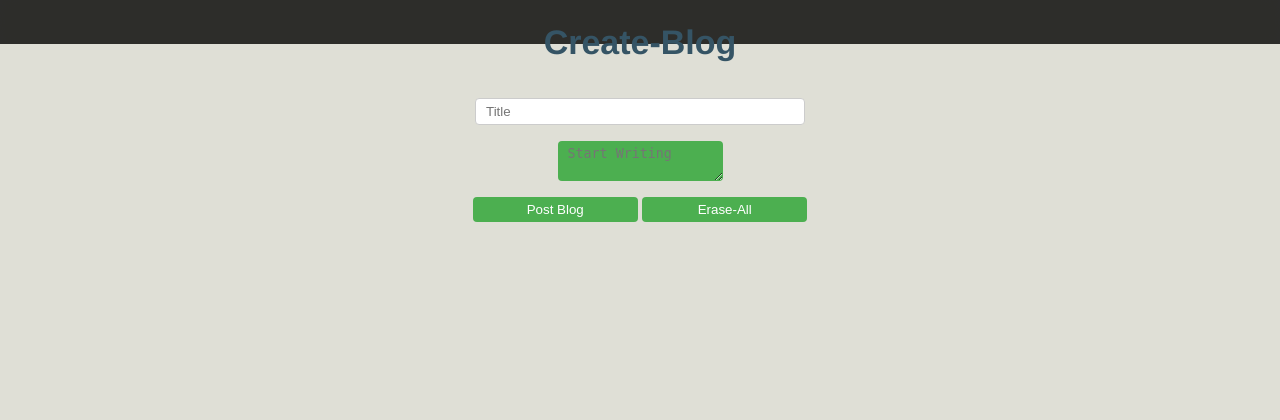
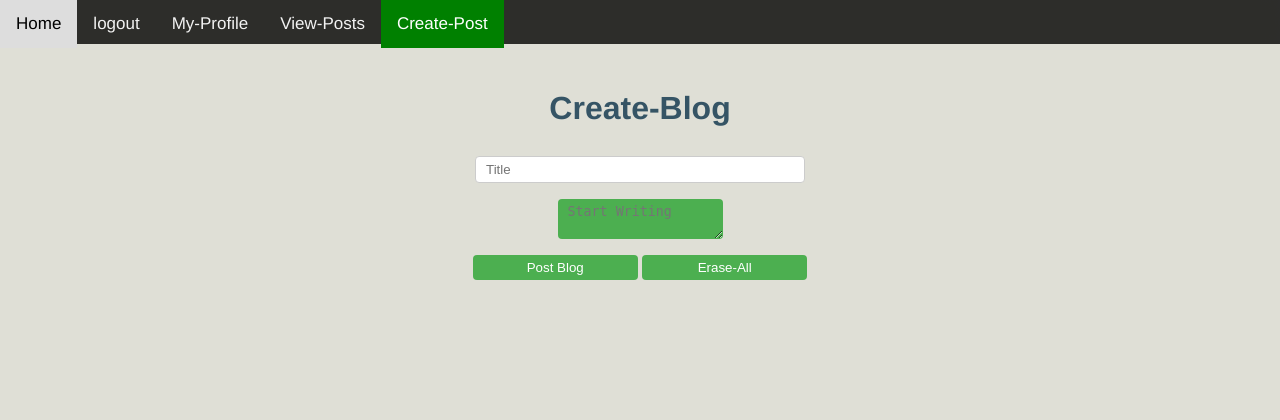
Before and after one commit to kharsala/Khan_Aziz_Assignment2, a PHP site: page /flarb/post.php in a window 1280 px wide. Shown: the top 420 px of the page. Run offline with PHP 8.4, Linux system fonts and the light colour scheme; the visitor is signed in with stand-in values (Sample User, id 1).

Commit message:
updated the navigation on the application

```diff
--- a/app.css
+++ b/app.css
@@ -185,3 +185,27 @@ img{
    border: 3px solid green;
    padding: 1px;
 }
+
+.topnav {
+  overflow: hidden;
+  background-color: #333;
+}
+
+#globalnav a {
+  float: left;
+  color: #f2f2f2;
+  text-align: center;
+  padding: 14px 16px;
+  text-decoration: none;
+  font-size: 17px;
+}
+
+#globalnav a:hover {
+  background-color: #ddd;
+  color: black;
+}
+
+#globalnav a.active {
+  background-color: Green;
+  color: white;
+}
--- a/post.php
+++ b/post.php
@@ -1,5 +1,11 @@
 <?php
   session_start();
+  if(!isset($_SESSION['id'])){
+
+    header("Location: login.php");
+
+
+  }
  include_once('ConnectorDb.php');
 
 
@@ -22,7 +28,7 @@
           $stmt->execute();
        $stmt->close();
        echo"Blog Sucessfuly Posted";
-      header("location: index.php");
+      header("location: userPage.php");
 
 
 
@@ -38,11 +44,27 @@
   </head>
  <body>
 
-   <div>
+   <div class="navigation">
 
-     <header><h1>Create-Blog</h1></header>
+               <header>
+                 <nav id="globalnav">
 
+                       <a href="index.php">Home</a>
+                     <a href="logout.php">logout</a>
+                     <a  href ="userPage.php"> My-Profile</a>
+                     <a href="blogs.php">View-Posts</a>
+                     <a class ="active" href="post.php">Create-Post</a>
+                     <!--<a href ="Admin.php">Admin-Login</a> -->
+                   <!--  <a href ="userPage.php"> My-Profile</a> -->
+                 </nav>
+               </header>
    </div>
+
+
+       <h1>Create-Blog</h1>
+
+
+
 
    <div class="main-body-Form">
       <form action="post.php" method="post" enctype="multipart/form-data" >
--- a/userPage.php
+++ b/userPage.php
@@ -17,10 +17,12 @@ if(!isset($_SESSION['id'])){
 </head>
 
     <header>
-      <nav id="#ac-globalnav">
+      <nav id="globalnav">
 
+            <a href="index.php">Home</a>
           <a href="logout.php">logout</a>
-          <a href="blogs.php">View-Blogs</a>
+          <a class ="active" href ="userPage.php"> My-Profile</a>
+            <a href="blogs.php">View-Posts</a>
           <a href="post.php">Create-Post</a>
           <!--<a href ="Admin.php">Admin-Login</a> -->
         <!--  <a href ="userPage.php"> My-Profile</a> -->
```
Also changed, not shown: blogs.php (+11 -8 lines), index.php (+7 -7 lines), login.php (+5 -2 lines), registration.php (+5 -2 lines).
